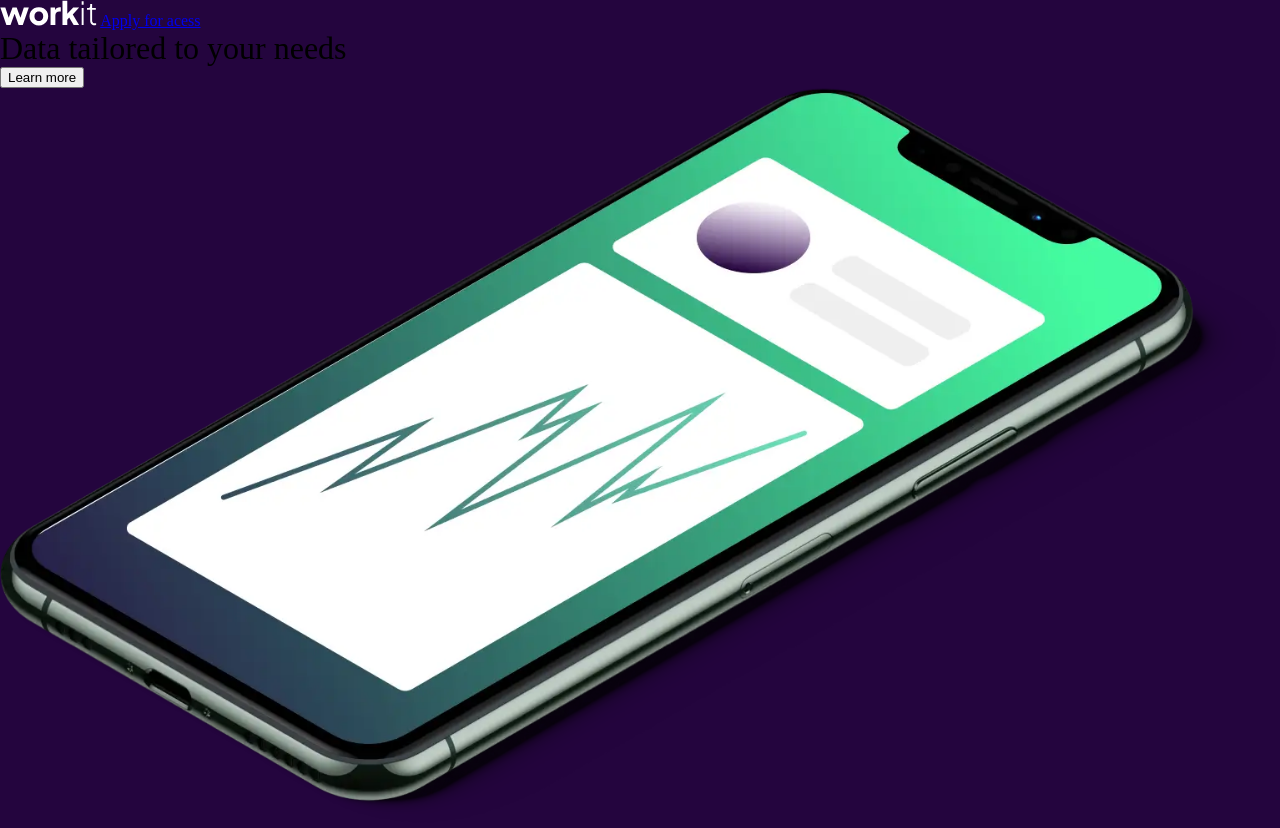
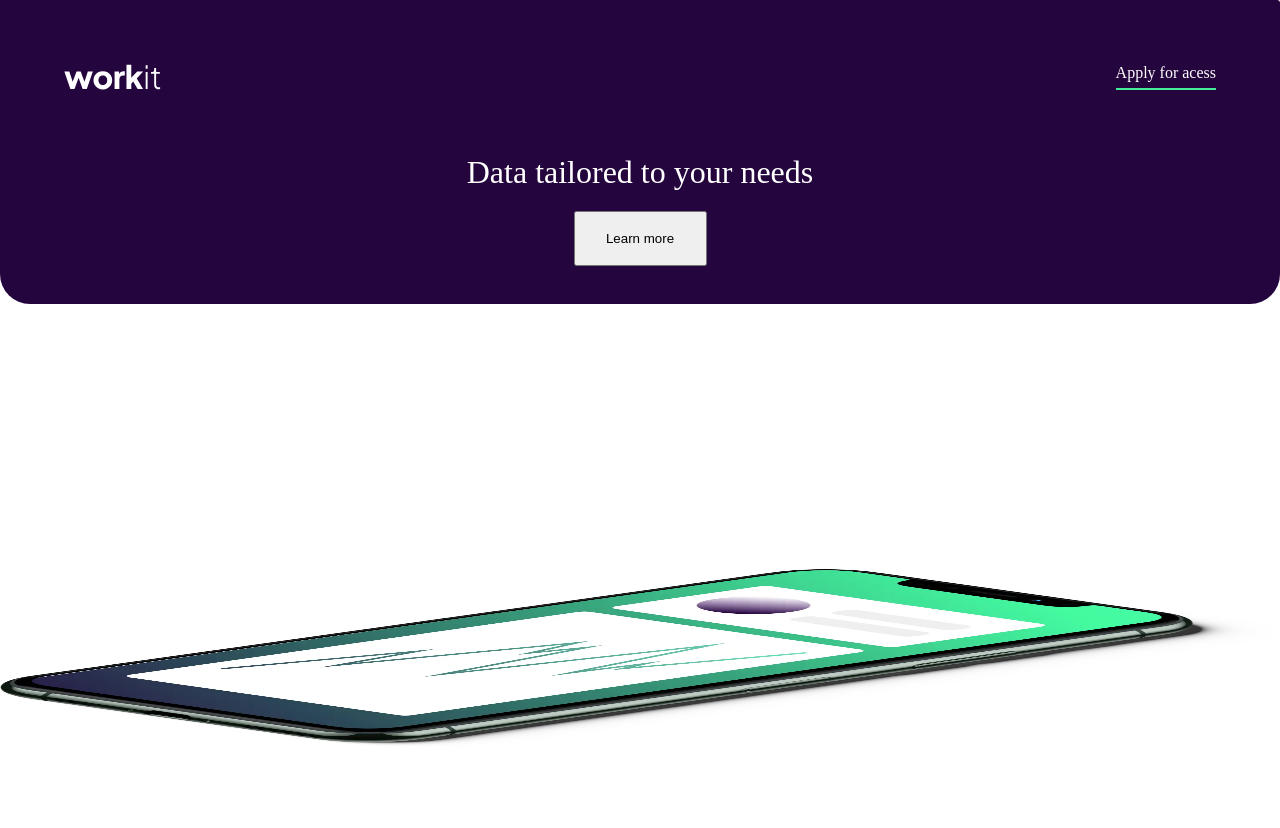
Before and after one commit to Front-End-Mentor-Projects/workit_landing_page, a plain HTML site: page index.html in a window 1280 px wide. After the commit the page ends 800 px from the top, so only its background shows below. Drawn offline with Linux system fonts and the light colour scheme.

Commit message:
Started styling header section

```diff
--- a/index.html
+++ b/index.html
@@ -11,12 +11,12 @@
 <body>
   <main>
     <header>
-      <nav>
+      <nav class="flex">
         <img src="assets/images/logo-light.svg" alt="">
         <a href="#">Apply for acess</a>
       </nav>
 
-      <div class="cta">
+      <div class="cta flex">
         <h1>Data tailored to your needs</h1>
         <button>Learn more</button>
       </div>
--- a/styles.css
+++ b/styles.css
@@ -23,12 +23,62 @@ html {
     height: auto;
   }
 
+  a {
+    text-decoration: none;
+  }
+
+  /* Fonts */
+
+/* Variables */
+
+/* Base Styles */
+
+.grid {
+    display: grid;
+}
+
+.flex {
+    display: flex;
+
+}
+
 header {
     width: 100%;
     background: #24053E;
+    border-radius: 0 3px 30px 30px;
 }
 
+nav {
+    width: 100%;
+    flex-direction: row;
+    justify-content: space-between;
+    padding: 5%;
+}
+
+nav a {
+    color: white;
+    border-bottom: 2px solid #42EC99;
+
+}
+
+.cta {
+    flex-direction: column;
+    justify-content: center;
+    align-items: center;
+}
+
+.cta h1 {
+    color: white;
+}
+
+.cta button {
+    margin: 20px 0;
+    width: 133px;
+    height: 55px;
+}
 .hero-image {
+
     width: 100%;
-    height: auto;
+    height: 179px;
+    margin-bottom: -35%;
 }
```
